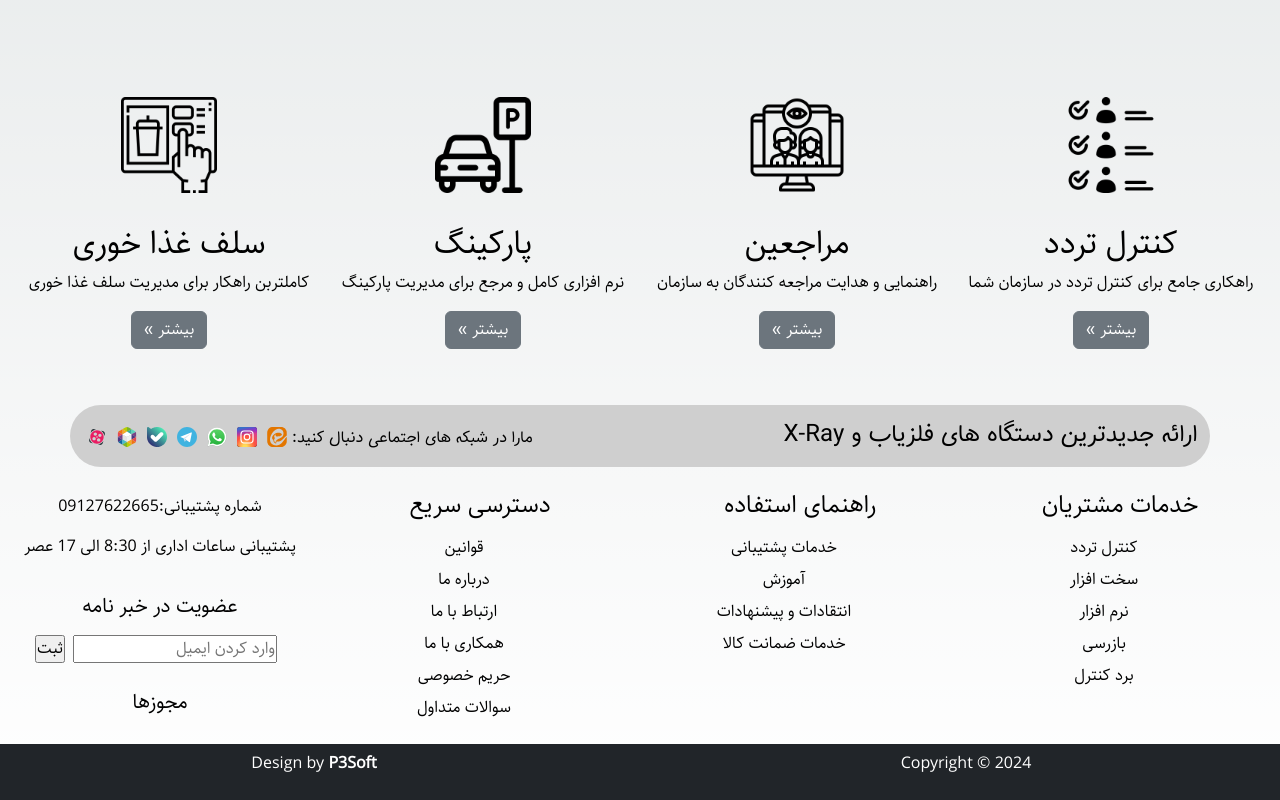
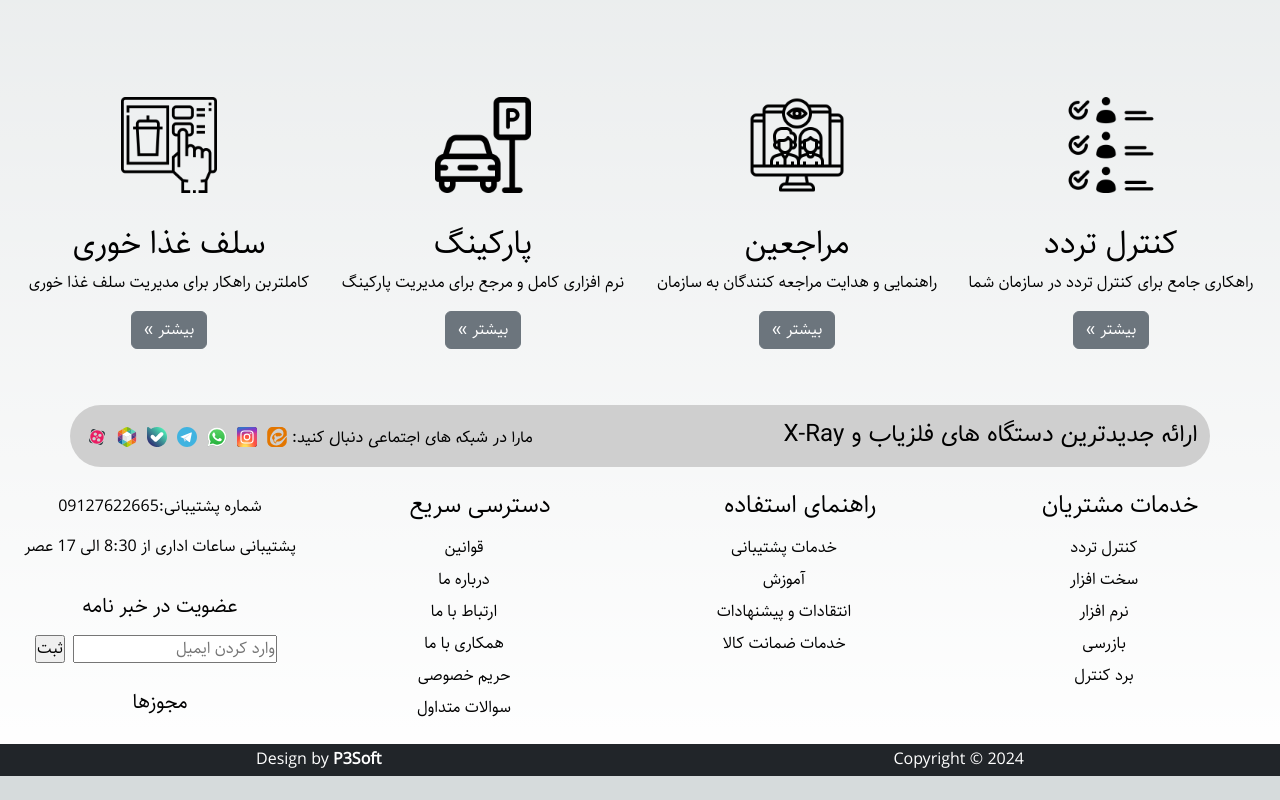
Before and after one commit to ali-khosravani/nextjs, a Next.js app: page / in a window 1280 px wide. Shown: the part 850-1650 px from the top of the page. After the commit the page ends 1626 px from the top, so only its background shows below. Built offline with nearby package versions, Linux system fonts and the light colour scheme.

Commit message:
Update Footer copyright and Design by ui

```diff
--- a/app/components/layout/Footer/Copyright.tsx
+++ b/app/components/layout/Footer/Copyright.tsx
@@ -4,7 +4,7 @@ import React from 'react'
 const Copyright = () => {
   return (
     <>
-     <p className='text-white'> Copyright © {(new Date().getFullYear())}</p>
+     <p className='text-white mb-0'> Copyright © {(new Date().getFullYear())}</p>
     </>
   )
 }
--- a/app/components/layout/Footer/DesignBy.tsx
+++ b/app/components/layout/Footer/DesignBy.tsx
@@ -3,7 +3,7 @@ import React from 'react'
 const DesignBy = () => {
   return (
     <>
-      <p className='text-white'>Design by <span className='fw-bold' >P3Soft</span></p>
+      <p className='text-white mb-0'>Design by <span className='fw-bold' >P3Soft</span></p>
     </>
   )
 }
--- a/app/components/layout/Footer/index.tsx
+++ b/app/components/layout/Footer/index.tsx
@@ -11,14 +11,10 @@ export const Footer = () => {
       <Footer1 />
       <Footer2 />
       <TopFooter />
-      <div className="container-fluid bg-dark justify-content-between">
-        <div className="row gx-5">
-          <div className="col">
-            <div className="p-2 text-start align-middle"><Copyright /></div>
-          </div>
-          <div className="col">
-            <div className="p-2 text-end align-middle"><DesignBy /></div>
-          </div>
+      <div className="container-fluid bg-dark py-1">
+        <div className="row justify-content-around">
+          <div className="col-auto"><Copyright /></div>
+          <div className="col-auto"><DesignBy /></div>
         </div>
       </div>
     </>
--- a/app/page.tsx
+++ b/app/page.tsx
@@ -1,5 +1,4 @@
-import Link from "next/link";
-import { Footer } from "./components/layout/Footer";
+import { Footer } from "@/com/layout/Footer";
 import styles from "./page.module.css";
 import { Header } from '@/com/layout/Header'
 
```
